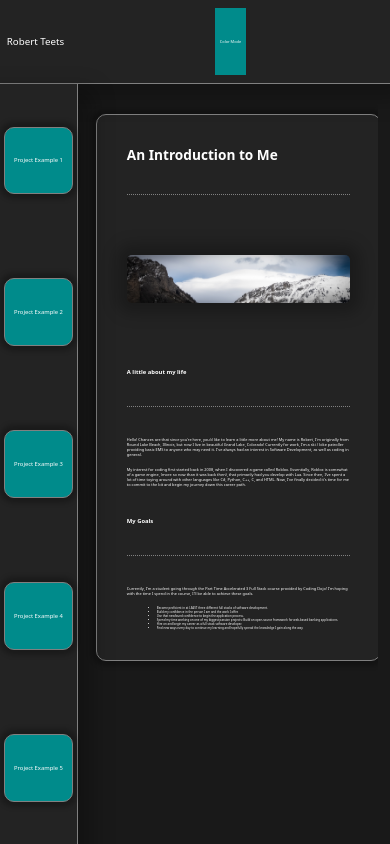
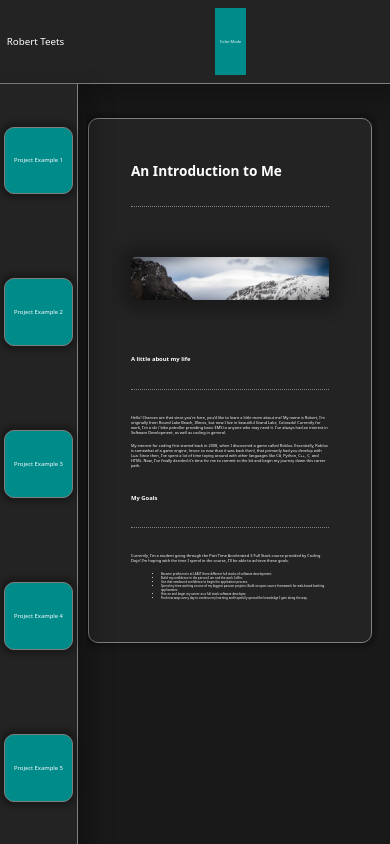
Before and after one commit to rteet702/PracticeWebpage, a plain HTML site: page index.html in a window 390 px wide. Drawn offline with Linux system fonts and the light colour scheme.

Commit message:
Attempting to make more responsive.

```diff
--- a/style.css
+++ b/style.css
@@ -121,8 +121,8 @@ body {
     width: 100%;
     height: fit-content;
 
-    margin: 30px 10px 30px 10px;
-    padding: 30px;
+    margin: 4vh 0.5vw 4vh 0.5vw;
+    padding: 5vh;
 
     background-color: var(--curr-main-color);
     border: 1px solid gray;
@@ -153,14 +153,14 @@ body {
 
 h1, h2 {
     font-size: 3.5vw;
-    padding-bottom: 30px;
-    margin-bottom: 30px;
+    padding-bottom: 3vh;
+    margin-bottom: 3vh;
 
     border-bottom: 1px dotted gray;
 }
 
 h2 {
-    margin-top: 30px;
+    margin-top: 3vh;
     font-size: 1.5vw;
 }
 
@@ -172,14 +172,14 @@ li {
 p {
     font-size: 1vw;
 
-    margin-top: 10px;
-    margin-bottom: 10px;
+    margin-top: 1vh;
+    margin-bottom: 1vh;
 }
 
 .banner {
     width: 100%;
-    margin-top: 30px;
-    margin-bottom: 30px;
+    margin-top: 3vh;
+    margin-bottom: 3vh;
 
     border-radius: 5px;
 
```
